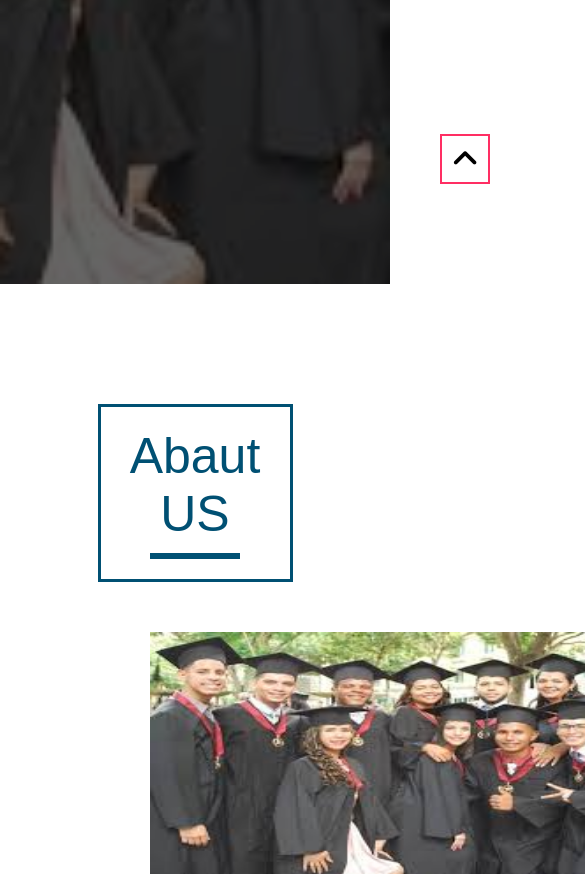
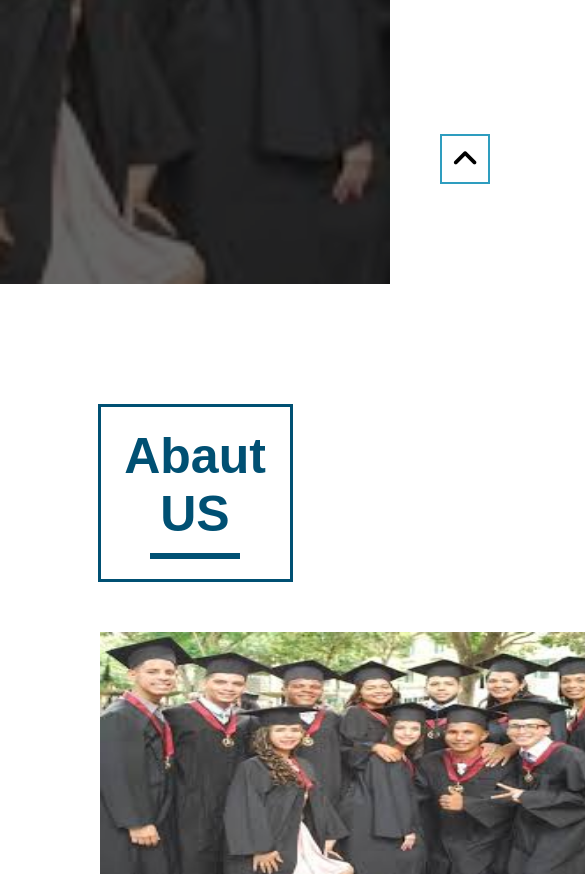
Before and after one commit to alejandro27647120/cisco-academy-IUJO-Caracas, a plain HTML site: page index.html in a window 390 px wide. Shown: the part 560-1436 px from the top of the page, 585 px wide, since content can reach past the window. Drawn offline with Linux system fonts and the light colour scheme.

Commit message:
button fix go to tob

```diff
--- a/css/style.css
+++ b/css/style.css
@@ -26,7 +26,7 @@
      width: 50px;
      height: 50px;
      background: #fff;
-     border:2px solid var(--red);
+     border:2px solid var(--blueCeleste);
      display: flex;
      justify-content: center;
      align-items: center;
@@ -35,7 +35,7 @@
      transition: 0.5s;
  }
  .go-top:hover{
-     background: var(--red);
+     background: var(--blueCeleste);
      color:#fff;
      border: 2px solid var(--white);
  }
@@ -408,6 +408,7 @@
     .AbautUs .box-AbautUs .card-AbautUs{width: 100%;}
     .AbautUs .box-AbautUs .card-AbautUs .AbautUs-text h4{font-size: 25px;}
     .AbautUs .box-AbautUs .card-AbautUs .AbautUs-text p{font-size: 17px; line-height: 35px;}
+    .AbautUs-info{display: block; position: relative; left: 100px;}
 }
 
 /**Skills**/
--- a/index.html
+++ b/index.html
@@ -40,7 +40,7 @@
 <main>
     <section class="AbautUs">
         <div class="AbautUs-title">
-            <h2>Abaut US</h2>
+            <h2><strong>Abaut US</strong></h2>
             <hr>
         </div>
         <div class="AbautUs-info">
```
